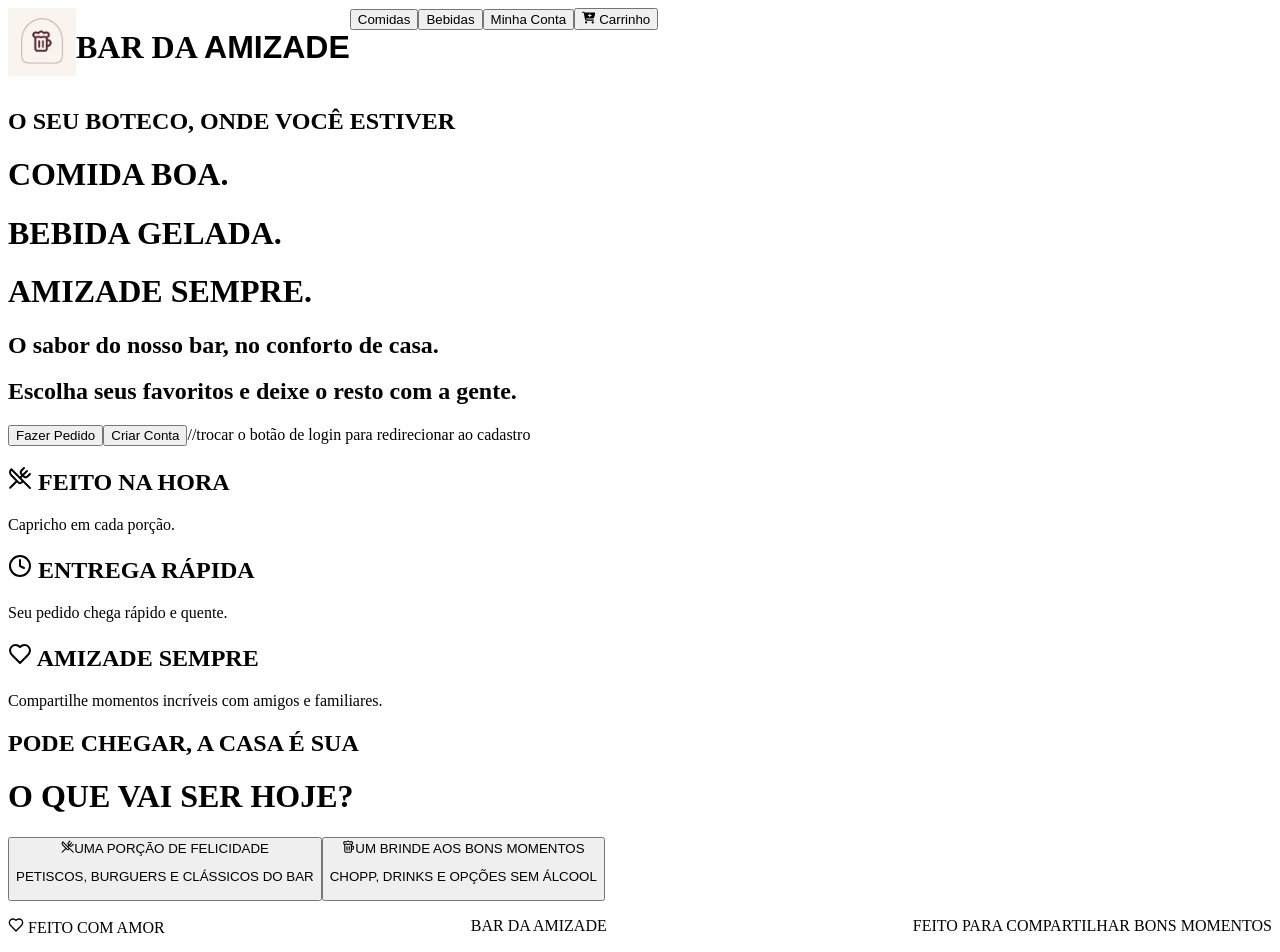
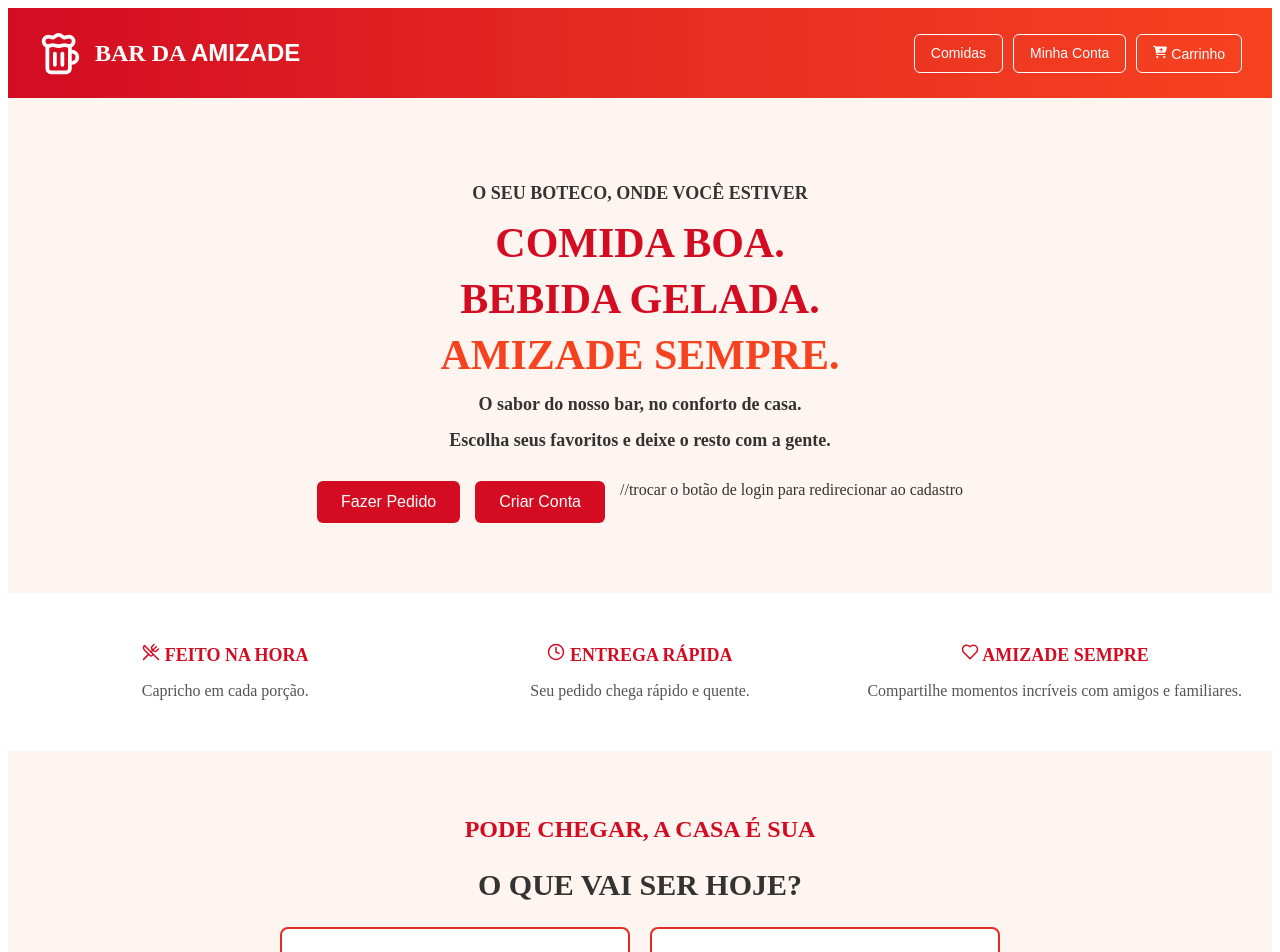
Before and after one commit to Bill-linho/SA-Delivery, a React app in the folder frontend/: page / in a window 1280 px wide. Shown: the top 952 px of the page. Built offline with nearby package versions, Linux system fonts and the light colour scheme; the HTML template or start-up script is replaced by a standard one.

Commit message:
feat: css por IA e ajustes no home

```diff
--- a/frontend/src/components/Header.jsx
+++ b/frontend/src/components/Header.jsx
@@ -1,4 +1,5 @@
 import { FaCartPlus } from "react-icons/fa6";
+import { LuBeer } from "react-icons/lu";
 import { useNavigate } from "react-router-dom";
 import "../styles/header.css"
 
@@ -8,12 +9,11 @@ export default function Header() {
     return (
         <header>
 
-            <img src="/src/assets/cerveja-logo.png" alt="Logo da Cerveja" />
+            <LuBeer className="beer-icon" />
             <h1>BAR DA <span>AMIZADE</span></h1>
 
             <div className="header-buttons">
                 <button className="header-button">Comidas</button>
-                <button className="header-button">Bebidas</button>
                 <button className="header-button" onClick={() => navigate("/login")}>Minha Conta</button>
                 <button className="header-button"><FaCartPlus /> Carrinho </button>
 
--- a/frontend/src/pages/home.jsx
+++ b/frontend/src/pages/home.jsx
@@ -9,7 +9,7 @@ export default function Home() {
         <div>
             <Header />
 
-            <seaction className="home-hero">
+            <section className="home-hero">
                 <h2>O SEU BOTECO, ONDE VOCÊ ESTIVER</h2>
                 <h1>COMIDA BOA.</h1>
                 <h1>BEBIDA GELADA.</h1>
@@ -23,9 +23,9 @@ export default function Home() {
                     //trocar o botão de login para redirecionar ao cadastro
                 </div>
 
-            </seaction>
+            </section>
 
-            <seaction className="home-review">
+            <section className="home-review">
                 <div>
                     <h2><LuUtensilsCrossed /> FEITO NA HORA</h2>
                     <p>Capricho em cada porção.</p>
@@ -38,9 +38,9 @@ export default function Home() {
                     <h2><LuHeart /> AMIZADE SEMPRE</h2>
                     <p>Compartilhe momentos incríveis com amigos e familiares.</p>
                 </div>
-            </seaction>
+            </section>
 
-            <seaction className="home-invitation">
+            <section className="home-invitation">
 
                 <h2>PODE CHEGAR, A CASA É SUA</h2>
                 <h1>O QUE VAI SER HOJE?</h1>
@@ -50,7 +50,7 @@ export default function Home() {
                     <button className="home-invitation-button"><LuBeer />UM BRINDE AOS BONS MOMENTOS<p>CHOPP, DRINKS E OPÇÕES SEM ÁLCOOL</p></button>
                 </div>
 
-            </seaction>
+            </section>
 
             <footer>
                 <p><LuHeart /> FEITO COM AMOR</p>
--- a/frontend/src/styles/header.css
+++ b/frontend/src/styles/header.css
@@ -1,11 +1,43 @@
-header{
+header {
     display: flex;
+    align-items: center;
+    padding: 15px 30px;
+    background: linear-gradient(90deg, #d30c22, #e52c22, #f74220);
+    color: white;
 }
-header span{
+
+header h1 {
+    font-size: 24px;
+    margin-left: 12px;
+}
+
+header span {
     font-family: 'Poppins', sans-serif;
 }
 
-img{
-    width: 68px;
-    height: 68px;
+.beer-icon {
+    width: 45px;
+    height: 45px;
 }
+
+.header-buttons {
+    display: flex;
+    gap: 10px;
+    margin-left: auto;
+}
+
+.header-button {
+    padding: 10px 16px;
+    border: 1px solid white;
+    border-radius: 6px;
+    background: transparent;
+    color: white;
+    cursor: pointer;
+    font-size: 14px;
+    transition: 0.2s;
+}
+
+.header-button:hover {
+    background: white;
+    color: #d30c22;
+}
--- a/frontend/src/styles/home.css
+++ b/frontend/src/styles/home.css
@@ -1,4 +1,160 @@
-footer{
+.home-hero {
+    padding: 70px 20px;
+    text-align: center;
+    background: #fff5f0;
+    color: #333;
+}
+
+.home-hero h2 {
+    font-size: 18px;
+}
+
+.home-hero h1 {
+    margin: 8px;
+    font-size: 42px;
+    color: #d30c22;
+}
+
+.home-hero .hero-h1-title {
+    color: #f74220;
+}
+
+.home-hero-buttons {
     display: flex;
-    justify-content: space-between;
+    justify-content: center;
+    gap: 15px;
+    margin-top: 30px;
 }
+
+.home-hero-button {
+    padding: 12px 24px;
+    border: none;
+    border-radius: 6px;
+    background: #d30c22;
+    color: white;
+    font-size: 16px;
+    cursor: pointer;
+}
+
+.home-hero-button:hover {
+    background: #f74220;
+}
+
+.home-review {
+    display: flex;
+    justify-content: space-around;
+    gap: 20px;
+    padding: 35px 20px;
+    text-align: center;
+    background: white;
+}
+
+.home-review div {
+    flex: 1;
+}
+
+.home-review h2 {
+    color: #d30c22;
+    font-size: 18px;
+}
+
+.home-review p {
+    color: #555;
+}
+
+.home-invitation {
+    padding: 45px 20px;
+    text-align: center;
+    background: #fff5f0;
+}
+
+.home-invitation h2 {
+    color: #d30c22;
+}
+
+.home-invitation h1 {
+    color: #333;
+    font-size: 30px;
+}
+
+.home-invitation-buttons {
+    display: flex;
+    justify-content: center;
+    gap: 20px;
+    margin-top: 25px;
+}
+
+.home-invitation-button {
+    flex: 1;
+    max-width: 350px;
+    padding: 25px 15px;
+    border: 2px solid #e52c22;
+    border-radius: 8px;
+    background: white;
+    color: #d30c22;
+    font-size: 16px;
+    font-weight: bold;
+    cursor: pointer;
+}
+
+.home-invitation-button:hover {
+    background: #d30c22;
+    color: white;
+}
+
+.home-invitation-button p {
+    font-size: 11px;
+    font-weight: normal;
+    margin-bottom: 0;
+}
+
+footer {
+    display: flex;
+    justify-content: space-around;
+    align-items: center;
+    gap: 15px;
+    padding: 20px;
+    background: linear-gradient(90deg, #d30c22, #e52c22, #f74220);
+    color: white;
+    font-size: 12px;
+    text-align: center;
+}
+
+@media (max-width: 650px) {
+    header {
+        flex-wrap: wrap;
+        padding: 15px;
+    }
+
+    header h1 {
+        font-size: 18px;
+    }
+
+    .header-buttons {
+        width: 100%;
+        justify-content: center;
+        margin: 15px 0 0;
+    }
+
+    .header-button {
+        padding: 8px 10px;
+    }
+
+    .home-hero h1 {
+        font-size: 30px;
+    }
+
+    .home-review,
+    .home-invitation-buttons,
+    footer {
+        flex-direction: column;
+    }
+
+    .home-review {
+        gap: 10px;
+    }
+
+    .home-invitation-button {
+        width: 100%;
+    }
+}
```
